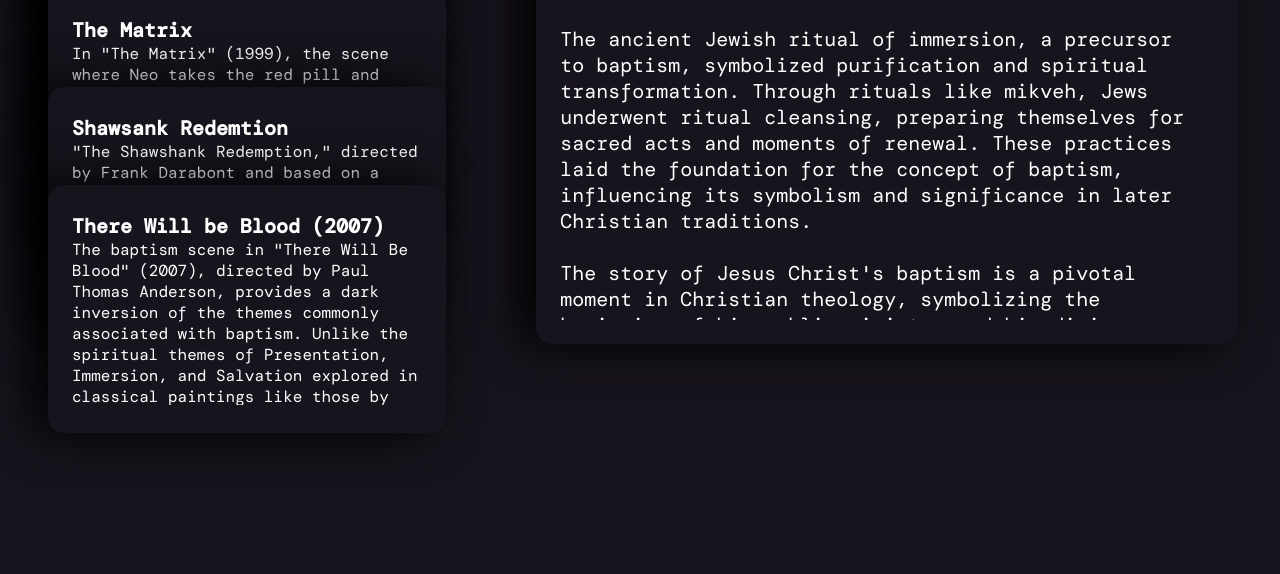
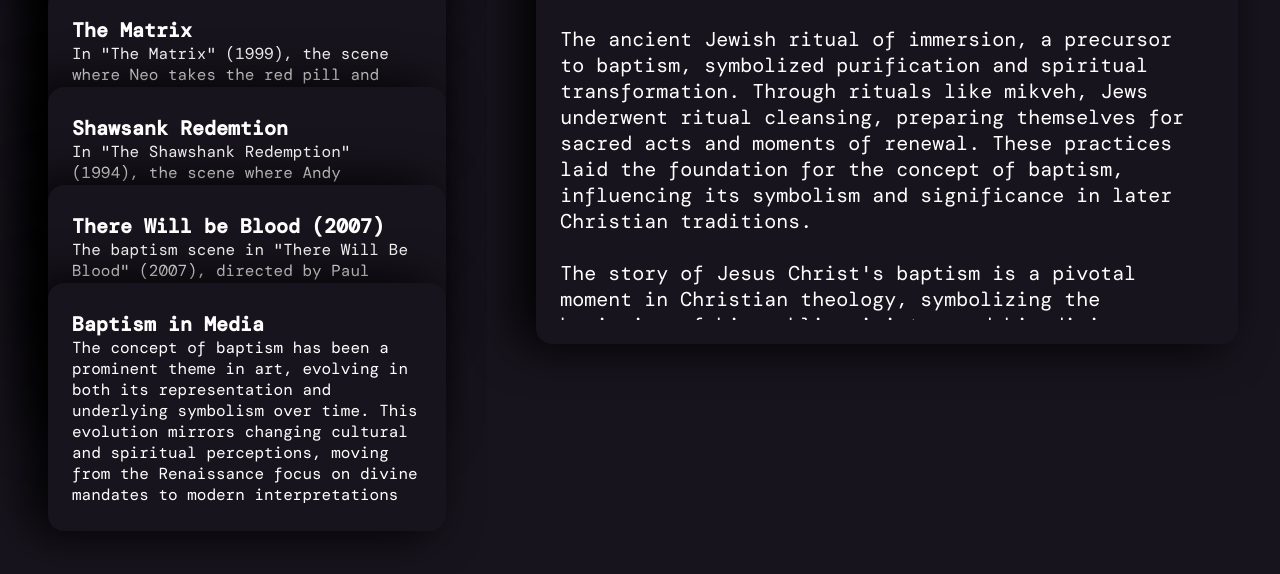
Before and after one commit to nicholasunderwood/bible-blog, a plain HTML site: page index.html in a window 1280 px wide. Shown: the part 424-998 px from the top of the page. Drawn offline with nearby package versions, Linux system fonts and the light colour scheme; a web font is replaced by a local one.

Commit message:
deadline :(

```diff
--- a/index.html
+++ b/index.html
@@ -186,22 +186,23 @@ The story represents a key milestone in Jesus’ journey and carries deep themat
 						<iframe width="560" height="315" src="https://www.youtube.com/embed/YvPerZLPnm4?si=j8yG3OaGA27C-nsm" title="YouTube video player" frameborder="0" allow="accelerometer; autoplay; clipboard-write; encrypted-media; gyroscope; picture-in-picture; web-share" referrerpolicy="strict-origin-when-cross-origin" allowfullscreen></iframe>
 					</div>
 					<p>
-						"The Shawshank Redemption," directed by Frank Darabont and based on a Stephen King novella, follows the story of Andy Dufresne, played by Tim Robbins, a banker wrongly convicted of murder who spends nearly two decades in Shawshank State Penitentiary. Throughout the film, Andy maintains his innocence and finds solace in his friendship with fellow inmate Red, played by Morgan Freeman.<br><br>
-
-						At the heart of the film is Andy's journey towards redemption, both literal and metaphorical. His time in prison is marked by acts of kindness, perseverance, and an unwavering belief in hope. Despite the injustices he faces, Andy remains resilient, using his intelligence and resourcefulness to navigate the harsh realities of prison life.<br><br>
-
-						The escape scene itself is a meticulously planned and executed endeavor, symbolizing Andy's rebirth and liberation. As Andy crawls through the sewage pipe to freedom, he undergoes a transformative experience akin to baptism. The filth and darkness of the sewage represent the depths of despair and hopelessness, while emerging into the cleansing rain symbolizes purification and renewal.
-						<br><br>
-
-						Furthermore, the act of crawling through the sewage pipe can be seen as a symbolic death and resurrection, echoing the themes of sacrifice and rebirth central to the Christian narrative of baptism. By emerging on the other side, Andy sheds his former identity as a prisoner and embraces his newfound freedom as a redeemed man.
+						In "The Shawshank Redemption" (1994), the scene where Andy Dufresne emerges from the sewage into the rain serves as a powerful metaphor for baptism, encapsulating themes of Presentation, Immersion, and Salvation. This scene differs from traditional baptism stories by focusing on a sinner who redeems himself rather than a sinless savior figure, highlighting Andy's journey towards personal redemption and freedom.
 
 						<br><br>
 
-						This allegorical interpretation of the escape scene suggests that Andy's journey is not just one of physical escape, but also of spiritual awakening and redemption. Through his ordeal, Andy learns the true meaning of hope, resilience, and the transformative power of faith in oneself.
+						The scene begins with Andy's determination to escape from Shawshank Prison, a presentation of his desire to reclaim his life. His preparations and meticulous planning demonstrate his readiness to change his circumstances and start anew, similar to how Christ presented himself for baptism to signify the beginning of his mission. The filmmakers set the stage with a tense atmosphere, reflecting Andy's resolve. The confined and oppressive prison environment contrasts with his yearning for freedom, setting up his presentation as a man seeking redemption.
 
 						<br><br>
 
-						Ultimately, Andy's escape from Shawshank serves as a triumphant testament to the indomitable human spirit and the possibility of redemption in even the most dire circumstances. It underscores the film's central message that, no matter how dark the present may seem, there is always hope for a brighter future.
+						The immersion theme is vividly portrayed as Andy crawls through the sewage pipe. This symbolizes his descent into darkness and filth, a physical and metaphorical immersion into the depths of human suffering and sin. The filmmakers use claustrophobic and dark imagery to enhance the sense of immersion. Andy's struggle through the sewage parallels a spiritual cleansing, as he literally and metaphorically immerses himself in the filth of his past life to emerge cleansed.
+
+						<br><br>
+
+						Andy's emergence into the rain is a triumphant moment of salvation. The rain serves as a symbolic baptism, washing away the remnants of his old life and heralding his rebirth as a free man. Unlike Jesus, who was already pure, Andy undergoes this transformative baptism to redeem himself. The filmmakers use wide shots and dramatic lighting to capture the moment of salvation. Andy's outstretched arms and expression of relief underscore his sense of freedom and renewal. The rain and the open sky represent the cleansing and salvation he has achieved through his perseverance and kindness.
+
+						<br><br>
+
+						In this scene, "The Shawshank Redemption" presents a nuanced take on the themes of baptism, focusing on a flawed individual who redeems himself. The filmmakers use contrasting imagery, emotional acting, and symbolic weather elements to showcase Andy's journey from imprisonment and sin to freedom and salvation. The scene highlights the transformative power of personal redemption, distinguishing Andy's journey from that of a traditional savior figure while still resonating with the themes of Presentation, Immersion, and Salvation.
 					</p>
 					<div class="overlay"></div>
 				</div>
@@ -248,7 +249,40 @@ The story represents a key milestone in Jesus’ journey and carries deep themat
 				</div>
 
 			</article>
+			<article class="card">
+				<header class="card-header">
+					<h2>Baptism in Media</h2>
+				</header>
+				<div class="card-body">
+					<p>
+						The concept of baptism has been a prominent theme in art, evolving in both its representation and underlying symbolism over time. This evolution mirrors changing cultural and spiritual perceptions, moving from the Renaissance focus on divine mandates to modern interpretations that explore nuanced aspects of human nature and morality.
 
+						<br><br>
+
+						During the Renaissance, artists like Andrea del Verrocchio, Leonardo da Vinci, and Juan Navarrete depicted baptism with a strong focus on its divine mandate. Their paintings often highlighted Jesus' role as the savior of humanity, emphasizing his divine mission. These works conveyed themes of Presentation, Immersion, and Salvation through a lens that portrayed baptism as a solemn and transformative event, marking the beginning of Jesus' ministry and establishing his divine authority. The use of light, positioning, and symbolism highlighted Jesus' purity and the heavenly affirmation of his role.
+
+						<br><br>
+
+						Modern films have continued to depict baptism, but with a focus on more nuanced aspects of human nature and morality. In "The Matrix," Neo’s baptism-like awakening aligns with both pregnancy and rebirth imagery, emphasizing his potential as a savior while also highlighting his insecurity. The filmmakers connect baptism to themes of discovery, choice, and destiny.
+						<br><br>
+						"The Shawshank Redemption" uses baptism to symbolize redemption from sin and personal growth. The scene where Andy Dufresne emerges from the sewage into the rain mirrors a rebirth, portraying a flawed individual seeking redemption. This aligns with the Renaissance understanding of baptism as a transformative experience but expands it to encompass themes of perseverance and personal renewal.
+						<br><br>
+						Conversely, "There Will Be Blood" contrasts Christ’s baptism with Daniel Plainview’s confession to highlight him as a false savior. The scene rejects the traditional themes of baptism, using the act as a means of humiliation rather than redemption. This portrayal critiques the misuse of religion for personal gain, showing a darker side of human nature.
+						<br><br>
+
+						The Renaissance understanding of baptism as a form of rebirth and divine affirmation has persisted in Western culture, shaping the understanding of the self and community. However, the depiction of baptism has evolved to reflect a more nuanced understanding of the self and its role in society.
+						Modern art explores baptism as a multifaceted symbol, representing personal growth, moral dilemmas, and societal critique. This evolution reflects a broader shift towards individualism and complex portrayals of human nature.
+						Ultimately, the depiction of baptism in art has transitioned from focusing primarily on divine mandates to exploring a wider range of human experiences and moral complexities. This evolution highlights the adaptability of symbolic themes in art, as they reflect changing cultural and spiritual landscapes.
+
+					</p>
+					<div class="overlay"></div>
+				</div>
+				<div class="tags">
+					<a href="#">html</a>
+					<a href="#">css</a>
+				</div>
+
+			</article>
 
 		</section>
 		<section id="text-wrapper">
```
Lines whose indentation alone changed are shown as unchanged.
